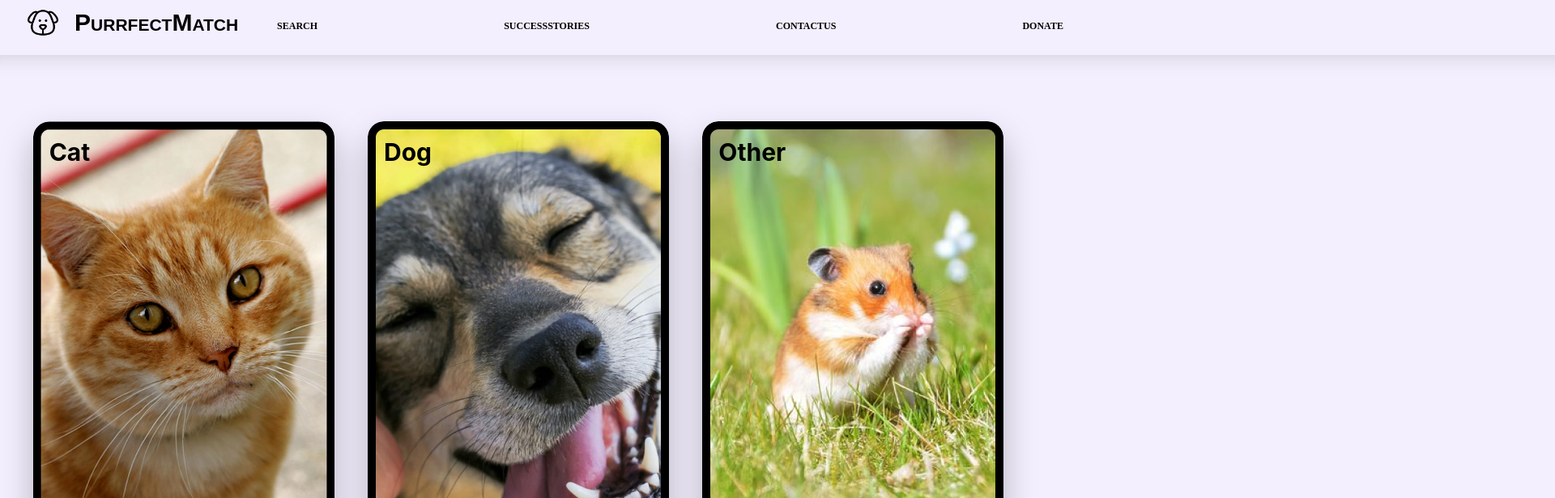
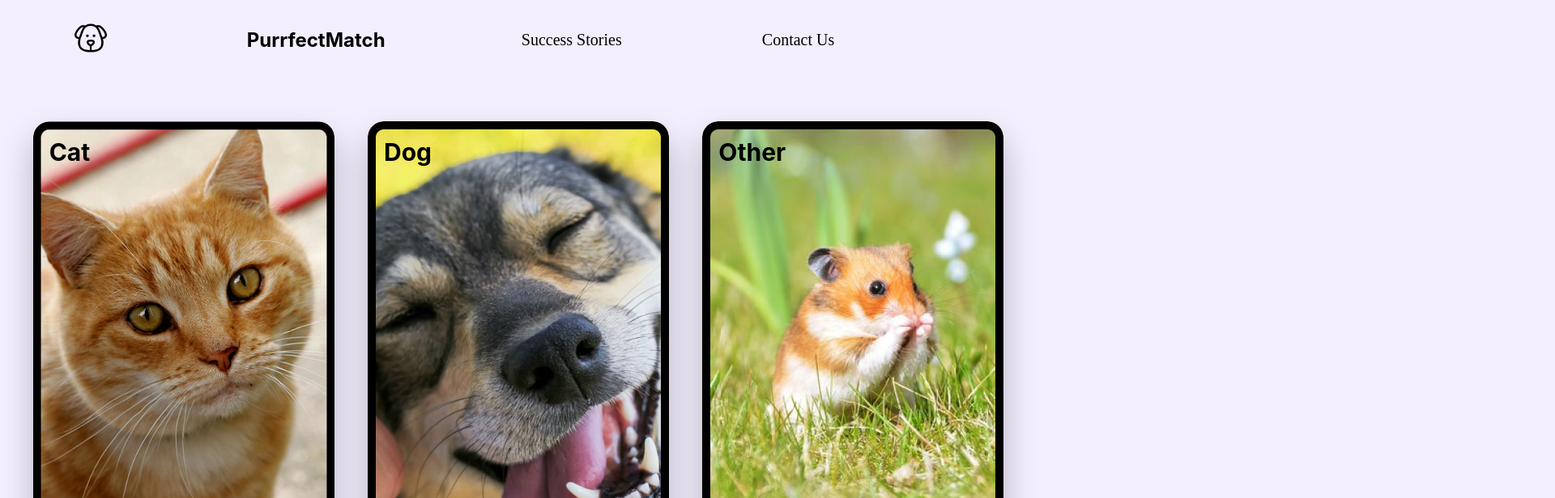
Before and after one commit to glkidd/PurrfectMatch, a React (Create React App) app in the folder purrfect-match/: page /dog in a window 1280 px wide. Shown: the top 616 px of the page at 81% size, 1920 px wide, since content can reach past the window. Built offline with nearby package versions, Linux system fonts and the light colour scheme; a web font is replaced by a local one.

Commit message:
Working Top Bar

```diff
--- a/purrfect-match/src/App.tsx
+++ b/purrfect-match/src/App.tsx
@@ -1,7 +1,6 @@
 import React from 'react';
 import './App.css';
-import logo from "pictures/doglogo.png";
-import { BrowserRouter as Router, Switch, Route, Link } from "react-router-dom";
+import { BrowserRouter as Router, Switch, Route, } from "react-router-dom";
 import { SuccessStoryPage } from "SuccessStoryPage";
 import { ContactPage } from 'ContactPage';
 import { HomePage } from "HomePage/HomePage";
@@ -25,10 +24,7 @@ export class App extends React.Component<{}, AppState> {
     }
 
     public render() {
-        let links = [
-            { label: 'Success Stories', link: '#success-stories',},
-            { label: 'Contact Us', link: '#contact-us',  },
-          ];
+
 
         return (
 
@@ -39,15 +35,17 @@ export class App extends React.Component<{}, AppState> {
 
 
             <Router>
-                <h1 className="topBar">
 
-                    <Link to=""><img id="logo"
-                    src={logo} alt="Purrfect Match Logo"/>
-                    <NavigationMenu  logo={logo} />
-                    </Link>
+                <NavigationMenu />
 
 
-                </h1>
+                <div className="topBar">
+
+
+                </div>
+
+
+
                 <Switch>
                     <Route path="/contact">
                         <ContactPage />
--- a/purrfect-match/src/NavigationMenu/NavigationMenu.css
+++ b/purrfect-match/src/NavigationMenu/NavigationMenu.css
@@ -1,114 +1,61 @@
-.menu {
-    background-color:#F3EFFE;
-    box-shadow: 0px 2px 24px 0px rgba(0, 0, 0, 0.15);
-    border-radius: 0px;
-    right: 100px;
-    width: 2000px;
-    height: 100px;
-    display: flex;
-    justify-content: space-between;
-    padding: 0;
-    border: 0;
-    position: relative;
-    top:-100px;
-    margin: 0;
+.Header {
+    position: fixed;
+    width: 100%;
+    z-index: 100;
+    transition: 0.8s cubic-bezier(0.1, 0.8, 0.2, 1);
+    right:0px;
+    padding: 15px 0;
+}
+
+.HeaderScrolled {
+    background:#9F63F9;
+    padding: 15px 0;
+    backdrop-filter: blur(20px);
+}
+
+.HeaderGroup {
+    max-width: 800;
+    margin: 0px auto;
+    display: grid;
+    grid-template-columns: repeat(5, auto);
+    align-items: center;
+    justify-items: center;
+}
+
+.Header a {
+    color: black;
+    font-weight: 300;
+}
+
+.Header button {
+    padding: 5px 5px;
+    font-size: 20px;
+    background: rgba(255,255,255,0.0);
+    border: none;
+    font-weight: 700;
+    border-radius: 5px;
+    outline: none;
+    cursor: pointer;
+    transition: 1s cubic-bezier(0.2, 0.8, 0.2, 1)
 }
 
 
-.menu__right {
-    display: flex;
-    width: 3500px;
-    font: small-caps bold 24px/1 sans-serif;
-
-    font-size: 0x;
-    align-items: center;
-    height: 100%;
-    text-indent: 230px;
-    color: black;
-
-
-
+.Header button:hover {
+    background:  rgba(255,255,255,0.1);
+    box-shadow: 0 10px 20px rgba(0, 0, 0, 0.25);
+    transform: translateY(-3px);
 }
 
-.menu__list {
-    list-style-type: none;
-    padding: 0;
-    height: 100%;
-    margin: 0;
-    margin-right: 40px;
+@media (max-width: 640px) {
+    .Header {
+        padding: 15px 0;
+    }
+
+    .HeaderGroup {
+        grid-template-columns: repeat(4, auto);
+    }
+
+    .Header a:nth-child(4) {
+        display: none;
+    }
 }
-
-.menu__list-item {
-    display: inline-block;
-    height: 100%;
-    margin-right: 20px;
-
-}
-
-.menu__list-item:last-child {
-    margin-right: 0;
-}
-
-.menu__link {
-    color: white;
-    display: inline-block;
-    height: 100%;
-    font-size: 12px;
-    text-decoration: none;
-    text-transform: uppercase;
-    display: flex;
-    align-items: center;
-    margin-top: 40px;
-
-
-
-
-}
-
-.menu__link:hover {
-    color:white;
-}
-
-.menu__link--active {
-    color: white;
-    font-weight: 500;
-
-}
-
-.menu__logo {
-    text-indent: 160px;
-    margin-top: 100px;
-
-
-    display: inline-block;
-    height: 120px;
-    width: 200px;
-
-
-
-    background-size: 35% 30%;
-    background-repeat: no-repeat;
-    background-position: 100% 50%;
-    margin: 0;
-    color: Black
-
-}
-.menu__logos {
-    text-indent: 20px;
-    margin-top: 100px;
-
-
-    display: inline-block;
-    height: 60px;
-    width: 0px;
-    font-size: 20px;
-
-
-
-    background-size: 40% 30%;
-    background-repeat: no-repeat;
-    background-position: 100% 50%;
-    margin: 0;
-    color: Black
-
-}
--- a/purrfect-match/src/NavigationMenu/NavigationMenu.tsx
+++ b/purrfect-match/src/NavigationMenu/NavigationMenu.tsx
@@ -1,69 +1,71 @@
-import React, { Component } from 'react';
+import * as React from "react";
 import './NavigationMenu.css';
 import { BrowserRouter as Router, Switch, Route, Link } from "react-router-dom";
+import logo from "pictures/doglogo.png";
+
 
 interface MenuProps {
 
-    logo : string;
+
 };
 
 
+interface isScrolling{
+  hasScrolled:boolean;
 
-interface MenuState {
-    showForm : boolean;
-};
-
-class NavigationMenu extends Component<MenuProps, MenuState> {
-    constructor(props : any) {
-        super(props);
-
-        this.state = {
-            showForm: false
-        };
-    }
-
-    showForm() {
-        this.setState({
-            showForm: !this.state.showForm
-        });
-    }
-
-    render() {
+}
 
 
 
 
-        return (
+class NavigationMenu extends React.Component< MenuProps,isScrolling> {
+  constructor(props:any) {
+    super(props)
 
-            <nav className="menu">
-                <h1 style={{
-                backgroundImage: 'url(' + this.props.logo + ')'
-                }} className="menu__logo"></h1>
+    this.state = {
+      hasScrolled: false
+    }
+  }
+
+  componentDidMount() {
+    window.addEventListener('scroll', this.handleScroll)
+  }
+
+  handleScroll = (event:any) => {
+    const scrollTop = window.pageYOffset
+
+    if (scrollTop > 50) {
+      this.setState({ hasScrolled: true})
+    } else {
+      this.setState({ hasScrolled: false})
+    }
+  }
 
 
 
-                <div className="menu__right ">
+  render() {
+    return (
+      <nav className={this.state.hasScrolled ? 'Header HeaderScrolled' : 'Header'}>
+        <div className="HeaderGroup ">
 
-                <div className="menu__logos">
-                <h1>PurrfectMatch </h1>
-                </div>
+        <Link to=""><img id="logo"src={logo} alt="Purrfect Match Logo"/></Link>
 
 
 
+        <h1>PurrfectMatch </h1>
+        <button>
+        <Link to="success"> Success Stories</Link>
+        </button>
 
+        <button>
+        <Link to="contact"> Contact Us</Link>
+        </button>
 
-                    <ul className="menu__link ">
-                            <Link to="search">Search</Link>
-                            <Link to="success"> SuccessStories</Link>
-                            <Link to="contact"> ContactUs</Link>
-                            <Link to="donate"> Donate</Link>
-                    </ul>
+        </div>
 
-
-                </div>
-            </nav>
-        );
-    }
+      </nav>
+    );
+  }
 }
 
-export default NavigationMenu;
+export default NavigationMenu
--- a/purrfect-match/src/index.css
+++ b/purrfect-match/src/index.css
@@ -25,7 +25,7 @@ code {
 
 .topBar {
   height: 100px;
-  width: 95%;
+  width: 100%;
   text-align: left;
   margin: 0px;
   position: relative;
@@ -33,7 +33,7 @@ code {
 
 }
 
-.topBar a {
+a {
   color: black;
   font-family: Montserrat;
   text-decoration: none;
```
